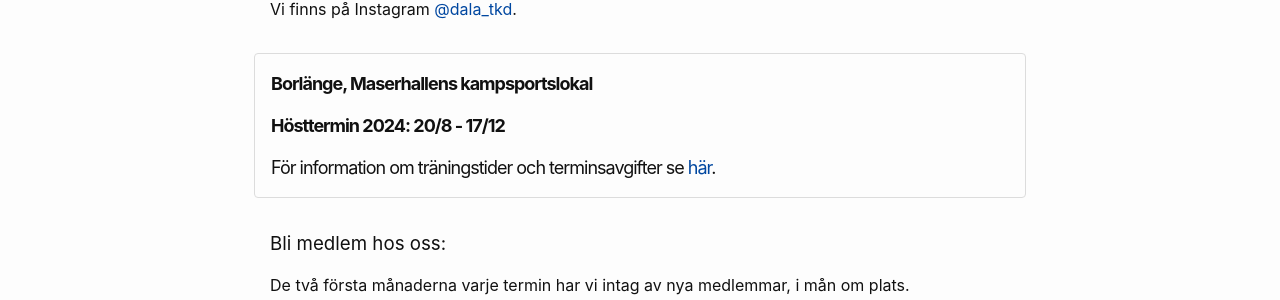
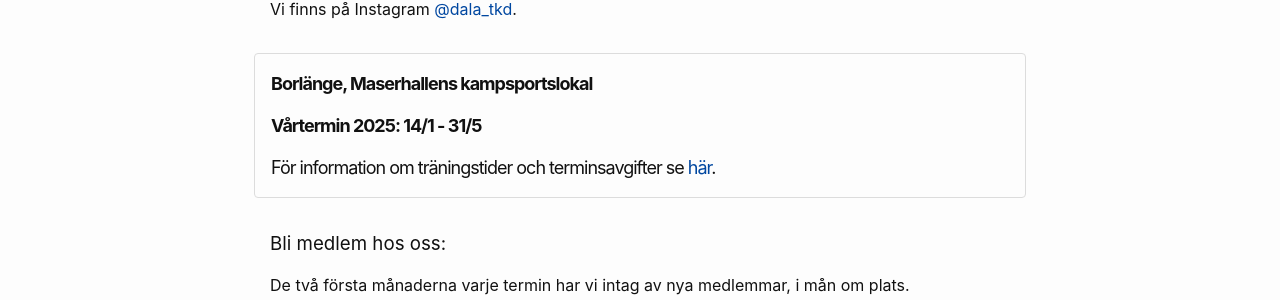
Before and after one commit to dalataekwondo/dalataekwondo.github.io, a Jekyll site: the page built from index.markdown, in a window 1280 px wide. Shown: the part 252-552 px from the top of the page. Built offline with Jekyll 4.4.1, drawn with Linux system fonts in a browser that asks for light colours.

Commit message:
Update index.markdown

```diff
--- a/index.markdown
+++ b/index.markdown
@@ -10,7 +10,7 @@ Vi finns på Instagram [@{{ site.instagram_username | escape }}](https://instagr
 
 > **Borlänge, Maserhallens kampsportslokal**
 >
-> **Hösttermin 2024: 20/8 - 17/12**
+> **Vårtermin 2025: 14/1 - 31/5**
 >
 > För information om träningstider och terminsavgifter se [här](/lokal-tid/#tid).
 
```
